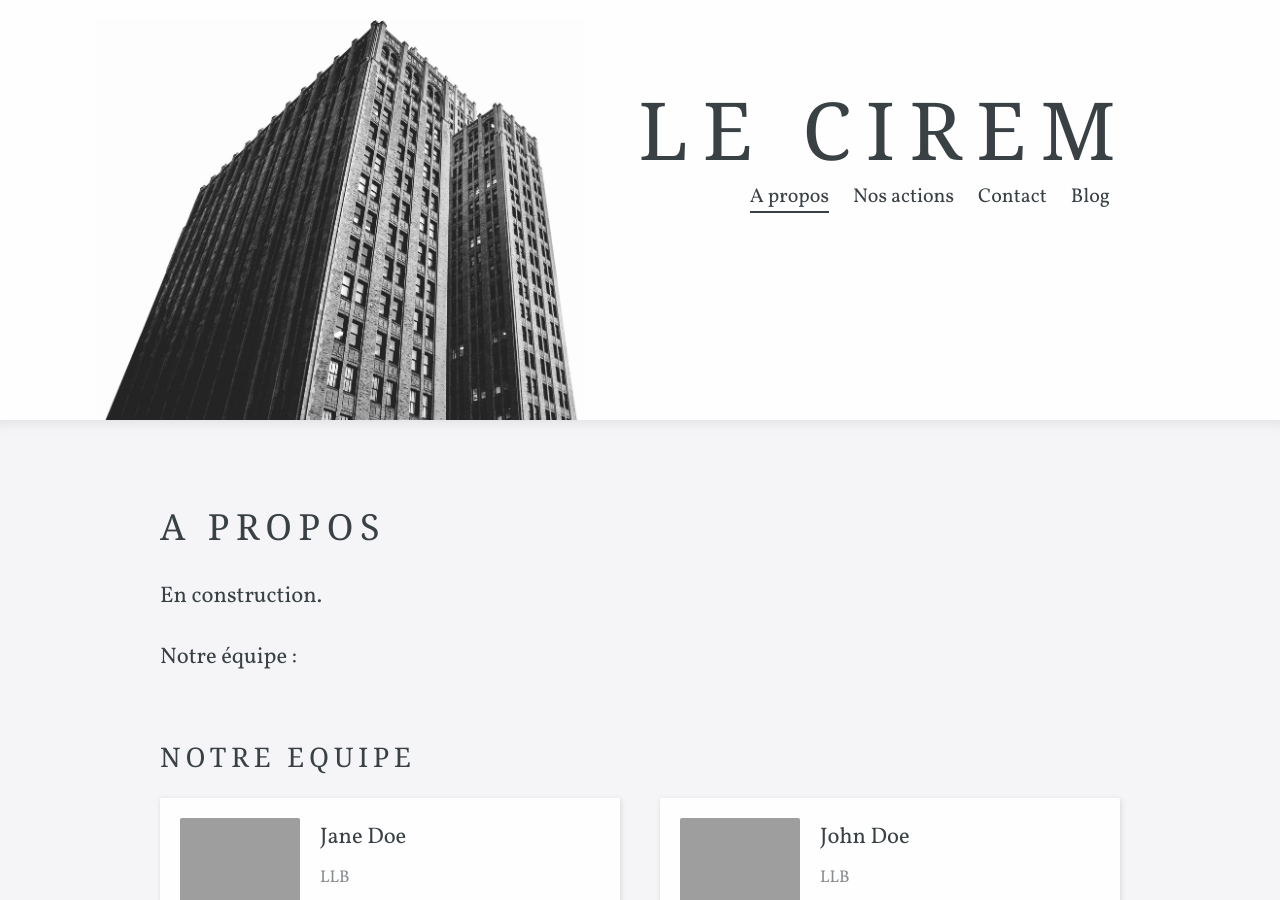
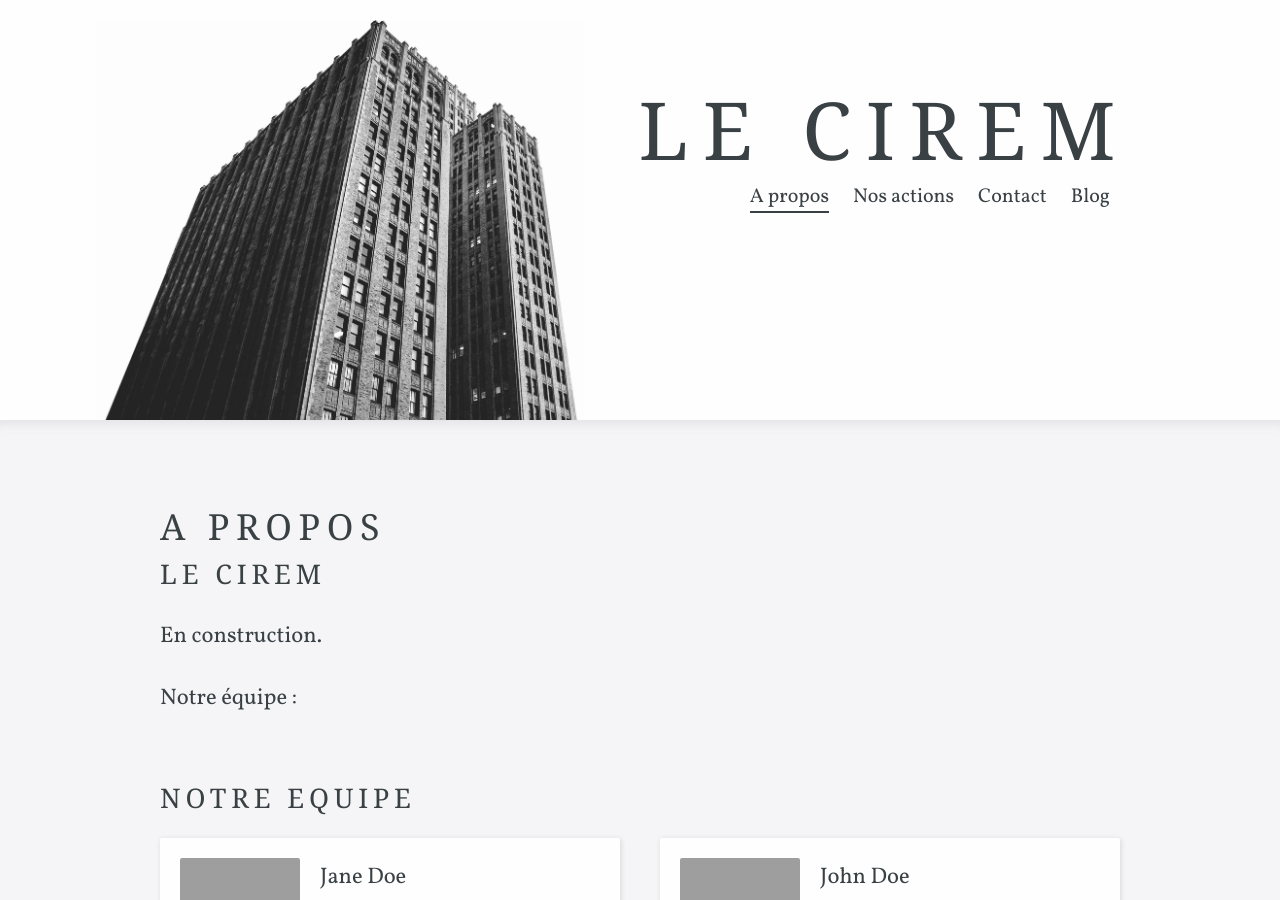
Before and after one commit to ciremwebsite/ciremwebsite.github.io, a Jekyll site: the page built from about.html, in a window 1280 px wide and 900 px high. Built offline with Jekyll 4.4.1, drawn with Linux system fonts in a browser that asks for light colours; some web fonts are replaced; grey boxes are pictures that could not be loaded.

Commit message:
Update about.html

```diff
--- a/about.html
+++ b/about.html
@@ -8,6 +8,8 @@ navigation_order: 1
 ---
 
 <div class="editable">
+	<h3>Le Cirem</h3>
+
 	<p>
 		En construction.
 	</p>
```
